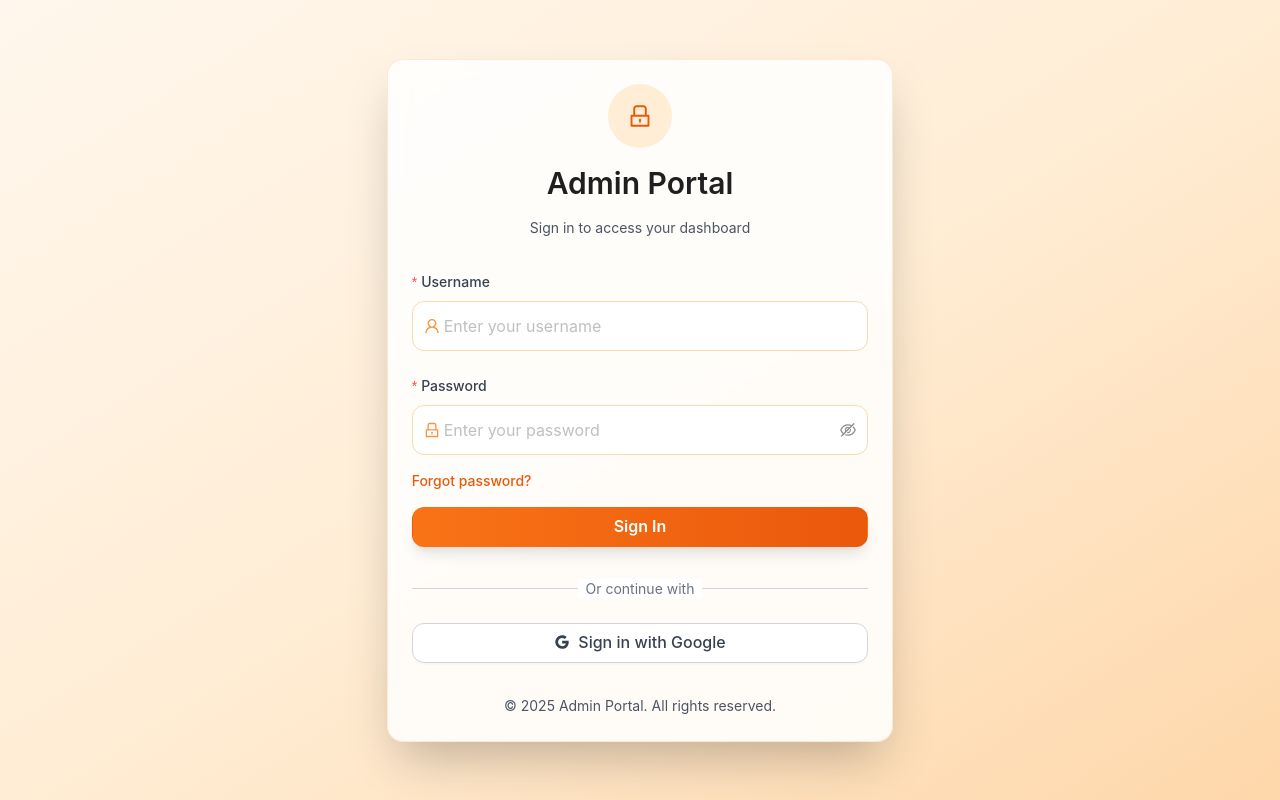
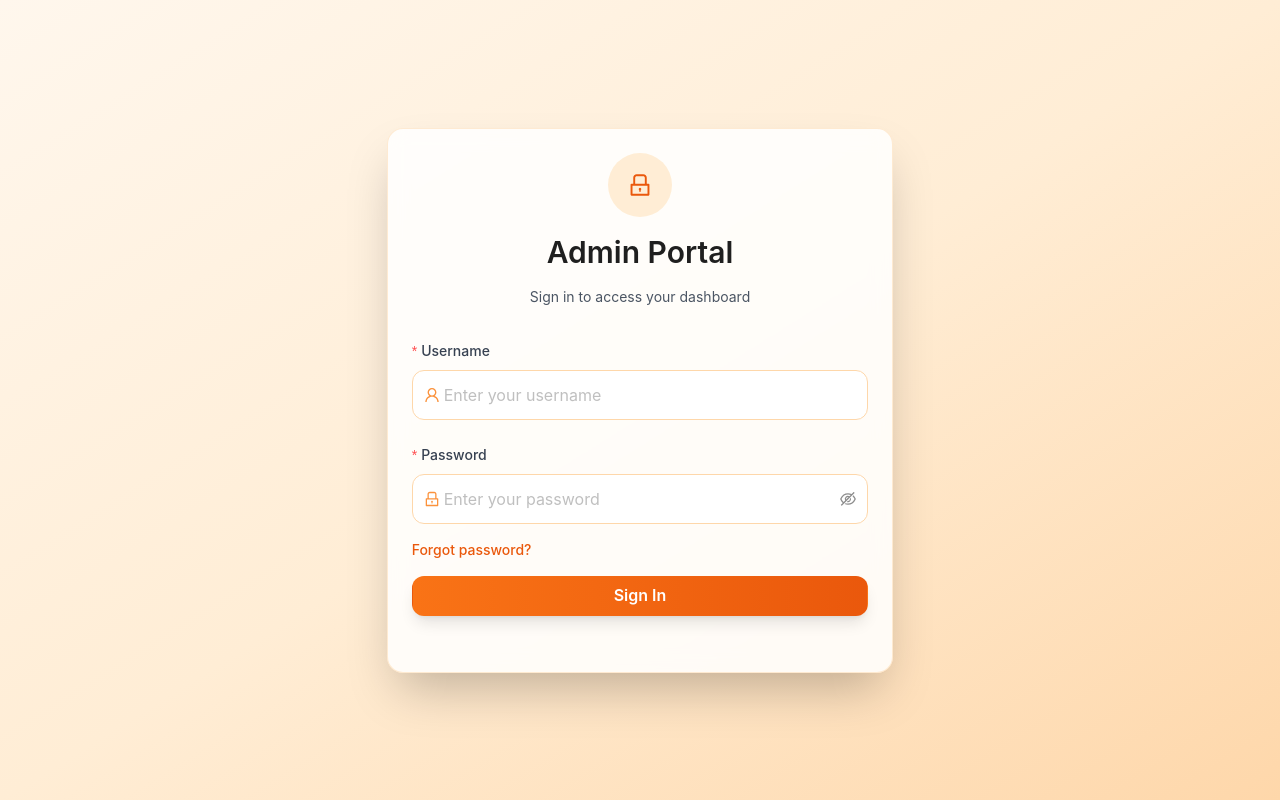
Before and after one commit to techglobalpuja/33kotidham-admin, a Next.js app: page /admin/signin in a window 1280 px wide. Built offline with nearby package versions, Linux system fonts and the light colour scheme.

Commit message:
Added Toaster in Login page

```diff
--- a/src/app/admin/signin/page.tsx
+++ b/src/app/admin/signin/page.tsx
@@ -4,10 +4,11 @@
 import React, { useState, useEffect } from 'react';
 import { useRouter } from 'next/navigation';
 import { useDispatch, useSelector } from 'react-redux';
+import { message } from 'antd';
 import { adminLogin } from '@/store/slices/authSlice';
 import { useRedirectIfAuthenticated } from '@/hooks/useAuth';
 import { Form, Input, Button, Typography, Card, Row, Col } from 'antd';
-import { GoogleOutlined, LockOutlined, UserOutlined } from '@ant-design/icons';
+import { LockOutlined, UserOutlined } from '@ant-design/icons';
 import type { AppDispatch } from '@/store';
 
 const { Title, Text } = Typography;
@@ -40,14 +41,8 @@ const SignInPage: React.FC = () => {
   // Update form error from Redux state
   useEffect(() => {
     if (error) {
-      form.setFields([
-        {
-          name: 'submit',
-          errors: [
-            typeof error === 'object' ? JSON.stringify(error) : error,
-          ],
-        },
-      ]);
+      // Show error message using Ant Design message component
+      message.error(typeof error === 'object' ? JSON.stringify(error) : error);
     }
   }, [error, form]);
 
@@ -68,6 +63,8 @@ const SignInPage: React.FC = () => {
       };
       // Dispatch the adminLogin thunk without .unwrap()
       await dispatch(adminLogin(payload) as any);
+      // Show success message
+      message.success('Login successful! Redirecting to dashboard...');
       // No need for manual redirection; useEffect handles it when user is set
     } catch (error) {
       // Errors are handled by the Redux state (updated in authSlice)
@@ -151,7 +148,8 @@ const SignInPage: React.FC = () => {
               </Form.Item>
             </Form>
 
-            <div className="mt-8">
+            {/* Removed Google Sign-in option */}
+            {/* <div className="mt-8">
               <div className="relative">
                 <div className="absolute inset-0 flex items-center">
                   <div className="w-full border-t border-gray-300" />
@@ -170,12 +168,13 @@ const SignInPage: React.FC = () => {
                   Sign in with Google
                 </Button>
               </div>
-            </div>
+            </div> */}
 
             <div className="mt-8 text-center">
-              <Text className="text-gray-600">
+              {/* Commented out All rights reserved */}
+              {/* <Text className="text-gray-600">
                 © {new Date().getFullYear()} Admin Portal. All rights reserved.
-              </Text>
+              </Text> */}
             </div>
           </Card>
         </Col>
```
